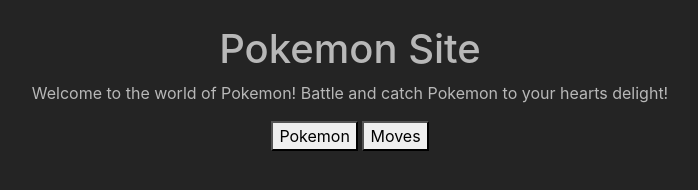
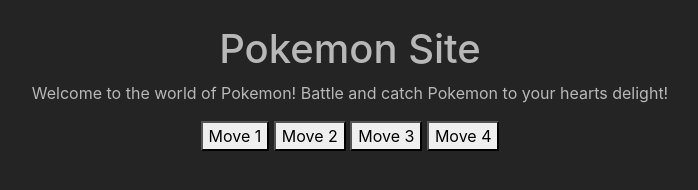
Before and after one commit to ChrisRamer/pokemon-site, a website built with webpack: page src/index.html in a window 1280 px wide. Shown: the whole page, without its empty margins (290-988 px from the left). Built offline with nearby package versions, Linux system fonts and the light colour scheme; no server answers.

Commit message:
Add buttons for moves
Move buttons 1 through 4 added for testing purposes.

```diff
--- a/src/index.html
+++ b/src/index.html
@@ -10,8 +10,10 @@
 
 	</div>
 	<div id="battle-menu">
-		<button id='pokemon' value='pokemon'>Pokemon</button>
-		<button id='moves' value='moves'>Moves</button>
+		<button id='move1' value='move1'>Move 1</button>
+		<button id='move2' value='move2'>Move 2</button>
+		<button id='move3' value='move3'>Move 3</button>
+		<button id='move4' value='move4'>Move 4</button>
 	</div>
 </body>
 </html>
```
